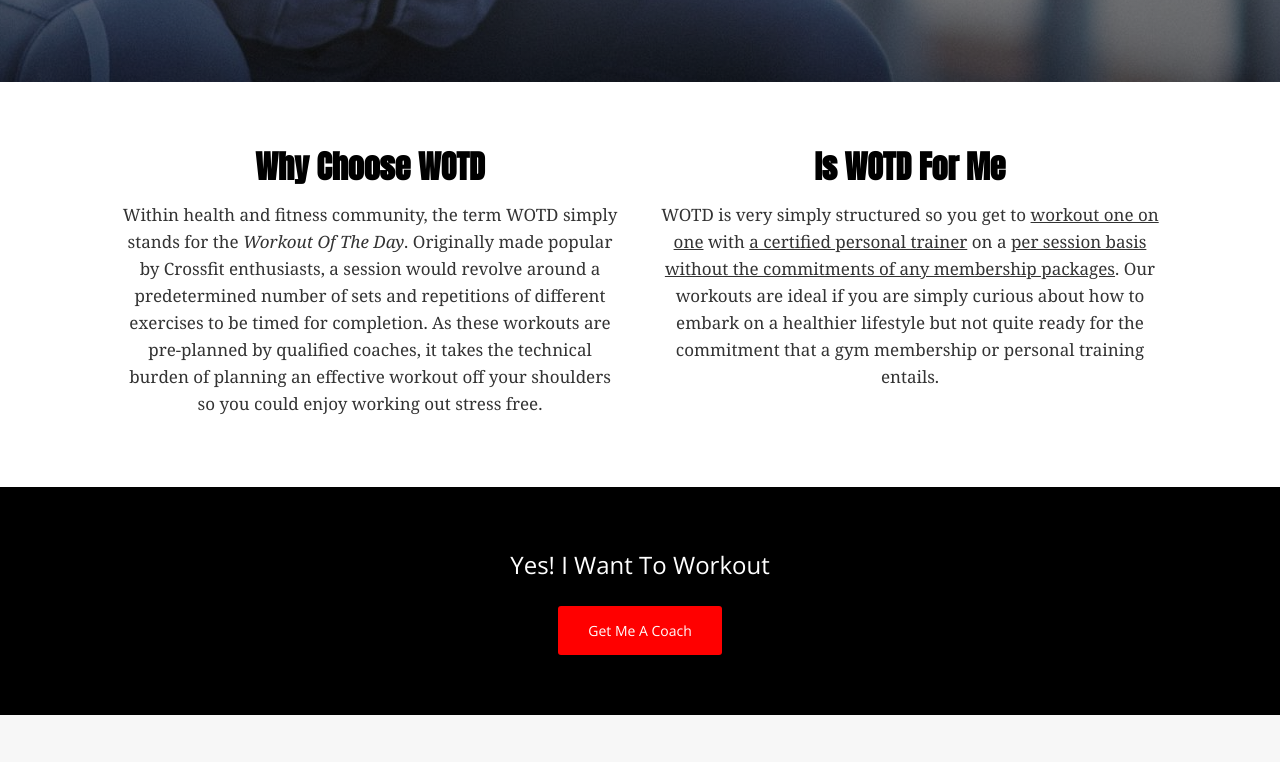
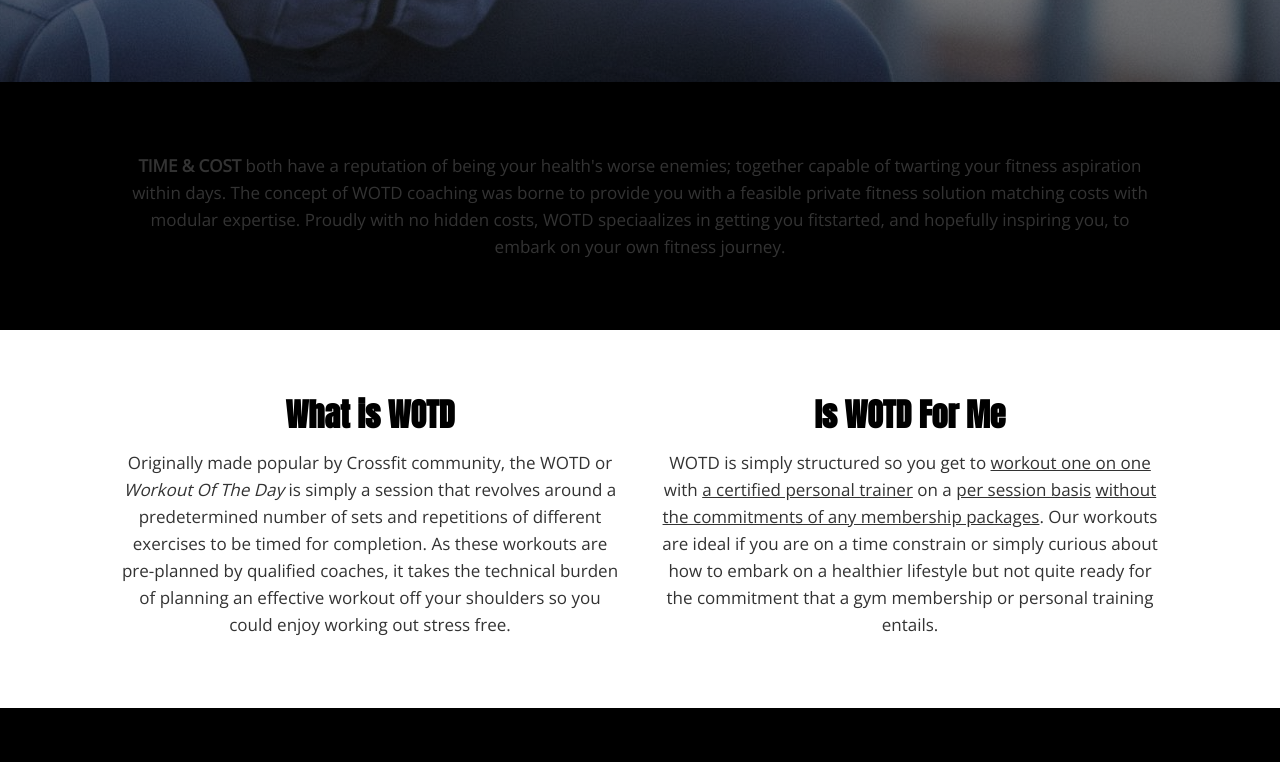
Before and after one commit to jjalias79/jjalias79.github.io, a plain HTML site: page index.html in a window 1280 px wide. Shown: the part 718-1480 px from the top of the page. Drawn offline with nearby package versions, Linux system fonts and the light colour scheme.

Commit message:
Index & Style

```diff
--- a/index.html
+++ b/index.html
@@ -24,20 +24,21 @@
 	</header>
 
 
-		<!--<div class="row-01 banner-1">
+		<div class="row-01 banner-1">
 			<div class="row-content-01">
-				<h2 class="banner">Ok, so you have a website</h2>
+				<p><b>TIME & COST</b> both have a reputation of being your health's worse enemies; together capable of twarting your fitness aspiration within days. The concept of WOTD coaching was borne to provide you with a feasible private fitness solution matching costs with modular expertise. Proudly with no hidden costs, WOTD speciaalizes in getting you fitstarted, and hopefully inspiring you, to embark on your own fitness journey.</p>
+				<!--<h2 class="banner">Ok, so you have a website</h2>
 				<div class="ctaButton">
 				 <a href="#header">Send a SMS Message</a>
-				</div>
+				</div>-->
 			</div>
-		</div>-->
+		</div>
 
 		<div class="row-05">
 			<div class="row-content-05">
 				<div class="-center">
-					<h1 class="-center;">Why Choose WOTD</h1>
-					<p>Within health and fitness community, the term WOTD simply stands for the <i>Workout Of The Day</i>. Originally made popular by Crossfit enthusiasts, a session would revolve around a predetermined number of sets and repetitions of different exercises to be timed for completion. As these workouts are pre-planned by qualified coaches, it takes the technical burden of planning an effective workout off your shoulders so you could enjoy working out stress free.</p>
+					<h1 class="-center;">What is WOTD</h1>
+					<p>Originally made popular by Crossfit community, the WOTD or <i>Workout Of The Day</i> is simply a session that revolves around a predetermined number of sets and repetitions of different exercises to be timed for completion. As these workouts are pre-planned by qualified coaches, it takes the technical burden of planning an effective workout off your shoulders so you could enjoy working out stress free.</p>
 				</div>
 			</div>
 		</div>
@@ -46,7 +47,7 @@
 			<div class="row-content-05-right">
 				<div class="-center">
 					<h1 class="-center;">Is WOTD For Me</h1>
-					<p>WOTD is very simply structured so you get to <u>workout one on one</u> with <u>a certified personal trainer</u> on a <u>per session basis</u> <u>without the commitments of any membership packages</u>. Our workouts are ideal if you are simply curious about how to embark on a healthier lifestyle but not quite ready for the commitment that a gym membership or personal training entails.</p>
+					<p>WOTD is simply structured so you get to <u>workout one on one</u> with <u>a certified personal trainer</u> on a <u>per session basis</u> <u>without the commitments of any membership packages</u>. Our workouts are ideal if you are on a time constrain or simply curious about how to embark on a healthier lifestyle but not quite ready for the commitment that a gym membership or personal training entails.</p>
 				</div>
 			</div>
 		</div>
--- a/style/style.css
+++ b/style/style.css
@@ -13,7 +13,7 @@
 header h4 {/*font-size: 18px;*/ margin: 10px 0;}
 
 
-p {font: 100 17px/27px 'Georgia', sans-serif; color: #333333; margin-bottom: 10px; margin-top: 10px;}
+p {font: 100 17px/27px 'Open Sans', sans-serif; color: #333333; margin-bottom: 10px; margin-top: 10px;}
 
 ul {padding-left: 20px;}
 
```
